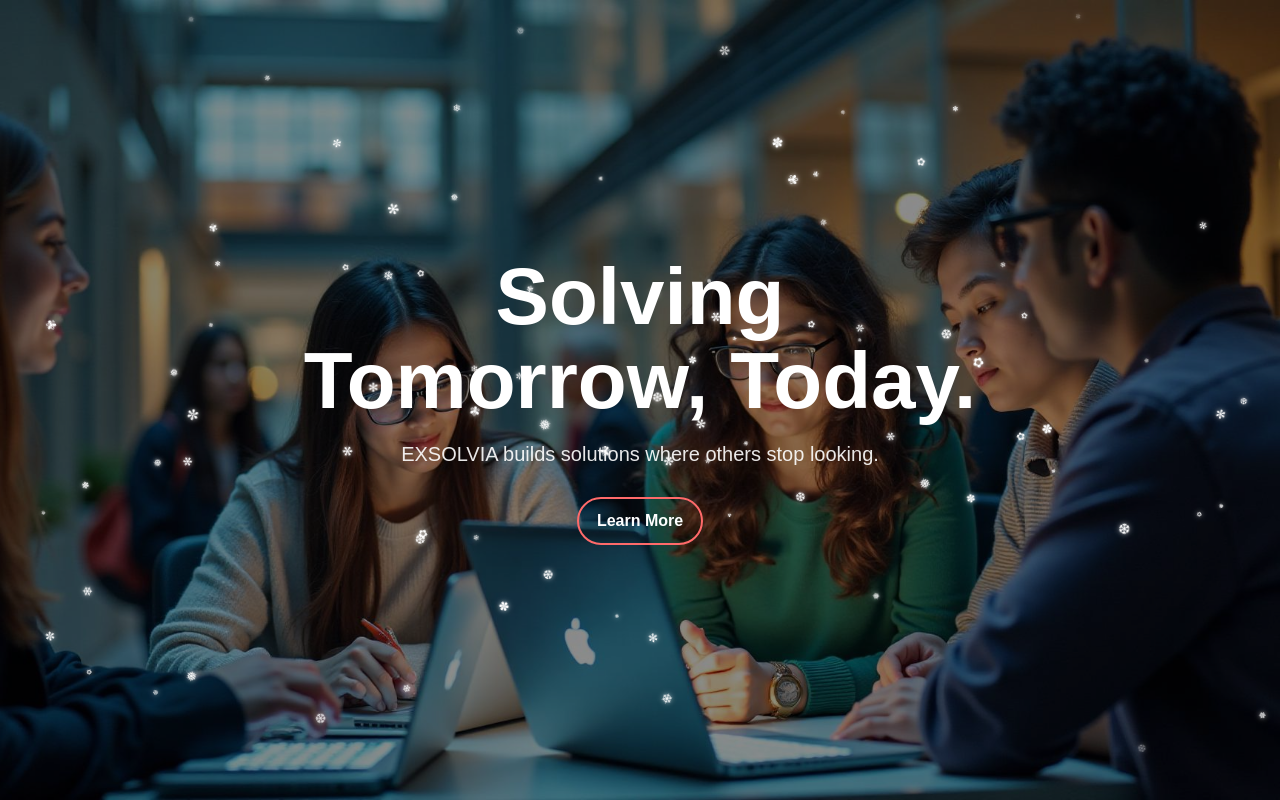
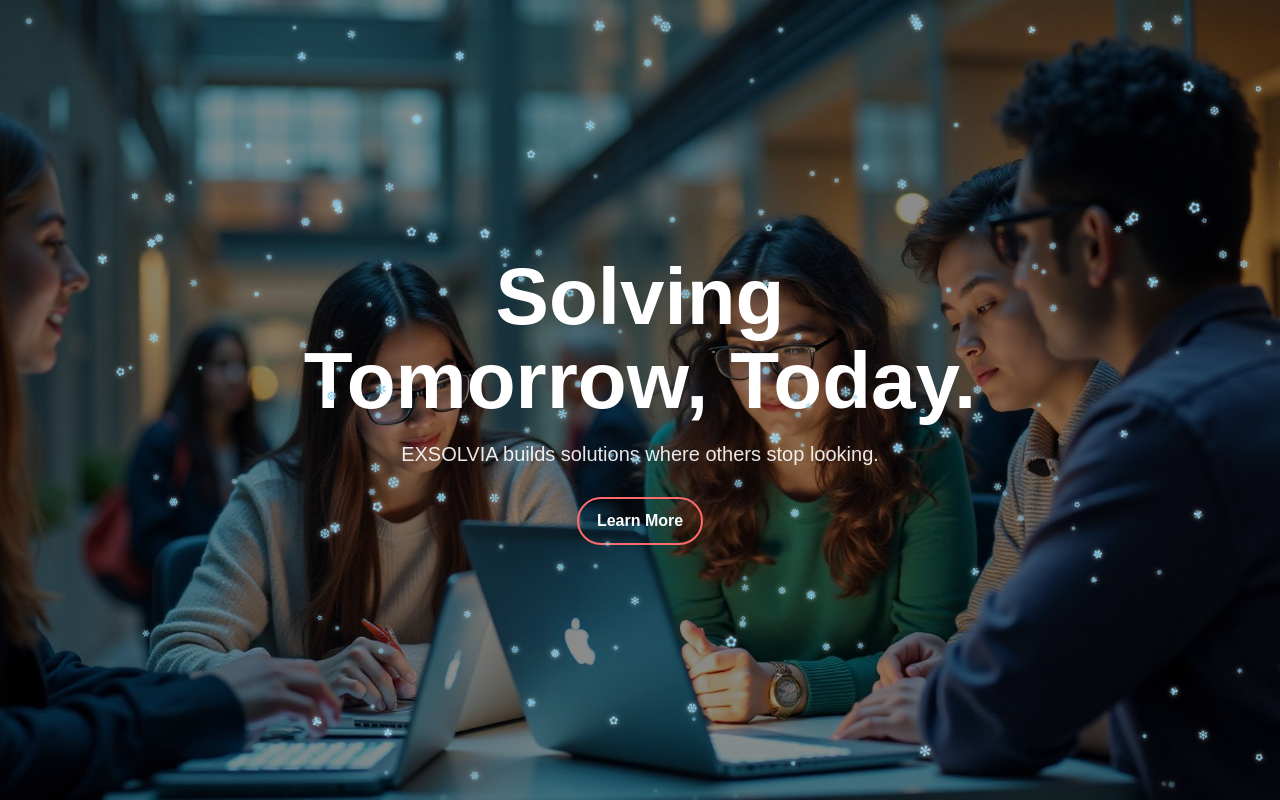
Before and after one commit to AnshRaj112/exsolvia-frontend, a Next.js app: page / in a window 1280 px wide. Shown: the top 800 px of the page. Built offline with nearby package versions, Linux system fonts and the light colour scheme; no server answers; the database is empty.

Commit message:
Updating snowflakes

```diff
--- a/app/components/snowflakes.tsx
+++ b/app/components/snowflakes.tsx
@@ -9,25 +9,129 @@
   animationDelay: number;
   size: number;
   opacity: number;
+  windDirection: number; // Angle in degrees (0 = right, 90 = down, 180 = left, 270 = up)
+  windStrength: number; // Multiplier for horizontal drift
+  color: string; // Interpolated color between white and sky blue
+}
+
+interface WeatherConditions {
+  windDirection: number; // Angle in degrees
+  windSpeed: number; // Base wind speed multiplier
+  quantity: number; // Number of snowflakes
+  colorIntensity: number; // 0 = white, 1 = sky blue
+}
+
+// Get weather conditions based on current hour
+function getWeatherConditions(): WeatherConditions {
+    const hour = new Date().getHours();
+
+    // Wind direction changes hourly (0-360 degrees)
+    // Using hour to create a pattern that cycles
+    const windDirection = (hour * 15) % 360; // 15 degrees per hour
+
+    // Wind speed varies - create patterns (sometimes calm, sometimes windy)
+    const speedPattern = Math.sin((hour / 24) * Math.PI * 2);
+    const windSpeed = 0.5 + (speedPattern + 1) * 0.5; // Range: 0.5 to 1.5
+
+    // Quantity varies - sometimes heavy snow, sometimes light
+    const quantityPattern = Math.sin((hour / 12) * Math.PI);
+    const baseQuantity = 50;
+    const quantityVariation = 80;
+    const quantity = Math.floor(baseQuantity + (quantityPattern + 1) * quantityVariation); // Range: 50 to 210
+
+    // Color intensity varies - sometimes whiter, sometimes bluer
+    const colorPattern = Math.sin((hour / 8) * Math.PI);
+    const colorIntensity = (colorPattern + 1) / 2; // Range: 0 to 1
+
+    return {
+      windDirection,
+      windSpeed,
+      quantity,
+      colorIntensity,
+    };
   }
 
 const Snowflakes: React.FC = () => {
   const [snowflakes, setSnowflakes] = useState<Snowflake[]>([]);
+  const [weatherConditions, setWeatherConditions] = useState<WeatherConditions>(getWeatherConditions());
+
+  // Interpolate color between white and sky blue
+  function interpolateColor(intensity: number): string {
+    const white = { r: 255, g: 255, b: 255 };
+    const skyBlue = { r: 135, g: 206, b: 235 };
+
+    const r = Math.floor(white.r + (skyBlue.r - white.r) * intensity);
+    const g = Math.floor(white.g + (skyBlue.g - white.g) * intensity);
+    const b = Math.floor(white.b + (skyBlue.b - white.b) * intensity);
+
+    return `rgb(${r}, ${g}, ${b})`;
+  }
 
   useEffect(() => {
-    // Generate snowflakes
+    // Update weather conditions every hour
+    const updateWeather = () => {
+      const newConditions = getWeatherConditions();
+      setWeatherConditions(newConditions);
+    };
+
+    // Update immediately
+    updateWeather();
+
+    // Calculate milliseconds until next hour
+    const now = new Date();
+    const nextHour = new Date(now);
+    nextHour.setHours(now.getHours() + 1, 0, 0, 0);
+    const msUntilNextHour = nextHour.getTime() - now.getTime();
+
+    let intervalId: NodeJS.Timeout | null = null;
+
+    // Set timeout for next hour
+    const timeoutId = setTimeout(() => {
+      updateWeather();
+      // Then update every hour
+      intervalId = setInterval(updateWeather, 60 * 60 * 1000);
+    }, msUntilNextHour);
+
+    return () => {
+      clearTimeout(timeoutId);
+      if (intervalId) {
+        clearInterval(intervalId);
+      }
+    };
+  }, []);
+
+  useEffect(() => {
+    // Generate snowflakes based on current weather conditions
     const generateSnowflakes = () => {
-      const count = 90; // Number of snowflakes
       const newSnowflakes: Snowflake[] = [];
 
-      for (let i = 0; i < count; i++) {
+      for (let i = 0; i < weatherConditions.quantity; i++) {
+        // Random variation for each snowflake
+        const individualWindVariation = (Math.random() - 0.5) * 30; // ±15 degrees variation
+        const windDirection = (weatherConditions.windDirection + individualWindVariation + 360) % 360;
+
+        // Base speed affected by wind speed
+        const baseSpeed = 3 + Math.random() * 7;
+        const animationDuration = baseSpeed / weatherConditions.windSpeed;
+
+        // Wind strength affects horizontal drift
+        const windStrength = 0.5 + Math.random() * weatherConditions.windSpeed;
+
+        // Color with some individual variation
+        const colorVariation = (Math.random() - 0.5) * 0.3;
+        const colorIntensity = Math.max(0, Math.min(1, weatherConditions.colorIntensity + colorVariation));
+        const color = interpolateColor(colorIntensity);
+
         newSnowflakes.push({
           id: i,
-          left: Math.random() * 100, // Random horizontal position (0-100%)
-          animationDuration: 3 + Math.random() * 7, // Random fall speed (3-10 seconds)
-          animationDelay: Math.random() * 5, // Random start delay (0-5 seconds)
-          size: 5 + Math.random() * 10, // Random size (5-15px)
-          opacity: 0.3 + Math.random() * 0.7, // Random opacity (0.3-1.0)
+          left: Math.random() * 100,
+          animationDuration,
+          animationDelay: Math.random() * 5,
+          size: 5 + Math.random() * 10,
+          opacity: 0.3 + Math.random() * 0.7,
+          windDirection,
+          windStrength,
+          color,
         });
       }
 
@@ -35,7 +139,7 @@
     };
 
     generateSnowflakes();
-  }, []);
+  }, [weatherConditions]);
 
   const getSnowflakeChar = (id: number): string => {
     const chars = ['❄', '❅', '❆', '✻', '✼', '✽', '✾', '✿'];
@@ -44,7 +148,23 @@
 
   return (
     <div className={styles.snowflakesContainer}>
-      {snowflakes.map((snowflake) => (
+      {snowflakes.map((snowflake) => {
+        // Calculate horizontal drift based on wind direction and strength
+        // Wind direction: 0° = right, 90° = down, 180° = left, 270° = up
+        // For falling snow, we want the horizontal component of the wind
+        const windRad = (snowflake.windDirection * Math.PI) / 180;
+
+        // Calculate horizontal drift (left/right movement)
+        // Positive = right, Negative = left
+        const horizontalDrift = Math.sin(windRad) * snowflake.windStrength * 150; // pixels of drift
+
+        // Calculate vertical speed multiplier (how fast it falls)
+        // When wind is horizontal (0° or 180°), it falls slower due to wind resistance
+        // When wind is vertical (90° or 270°), it falls faster
+        const verticalComponent = Math.cos(windRad);
+        const verticalSpeed = 0.7 + Math.abs(verticalComponent) * 0.6; // Range: 0.7 to 1.3
+
+        return (
           <div
             key={snowflake.id}
             className={styles.snowflake}
@@ -53,14 +173,21 @@
               width: `${snowflake.size}px`,
               height: `${snowflake.size}px`,
               opacity: snowflake.opacity,
-            animationDuration: `${snowflake.animationDuration}s`,
+              animationDuration: `${snowflake.animationDuration / verticalSpeed}s`,
               animationDelay: `${snowflake.animationDelay}s`,
               fontSize: `${snowflake.size}px`,
+              color: snowflake.color,
+              '--wind-drift': `${horizontalDrift}px`,
+              '--wind-angle': `${snowflake.windDirection}deg`,
+            } as React.CSSProperties & {
+              '--wind-drift': string;
+              '--wind-angle': string;
             }}
           >
             {getSnowflakeChar(snowflake.id)}
           </div>
-      ))}
+        );
+      })}
     </div>
   );
 };
--- a/app/components/styles/snowflakes.module.scss
+++ b/app/components/styles/snowflakes.module.scss
@@ -12,9 +12,8 @@
 .snowflake {
   position: absolute;
   top: -20px;
-  color: white;
   font-family: Arial, sans-serif;
-  text-shadow: 0 0 5px rgba(255, 255, 255, 0.8);
+  text-shadow: 0 0 5px rgba(255, 255, 255, 0.6);
   user-select: none;
   animation: snowfall linear infinite;
   will-change: transform;
@@ -22,6 +21,8 @@
   align-items: center;
   justify-content: center;
   line-height: 1;
+  --wind-drift: 0px;
+  --wind-angle: 0deg;
 }
 
 @keyframes snowfall {
@@ -29,14 +30,14 @@
     transform: translateY(0) translateX(0) rotate(0deg);
     opacity: 0;
   }
-  10% {
+  5% {
     opacity: 1;
   }
-  90% {
+  95% {
     opacity: 1;
   }
   100% {
-    transform: translateY(100vh) translateX(20px) rotate(360deg);
+    transform: translateY(calc(100vh + 20px)) translateX(var(--wind-drift)) rotate(720deg);
     opacity: 0;
   }
 }
```
Lines whose indentation alone changed are shown as unchanged.
